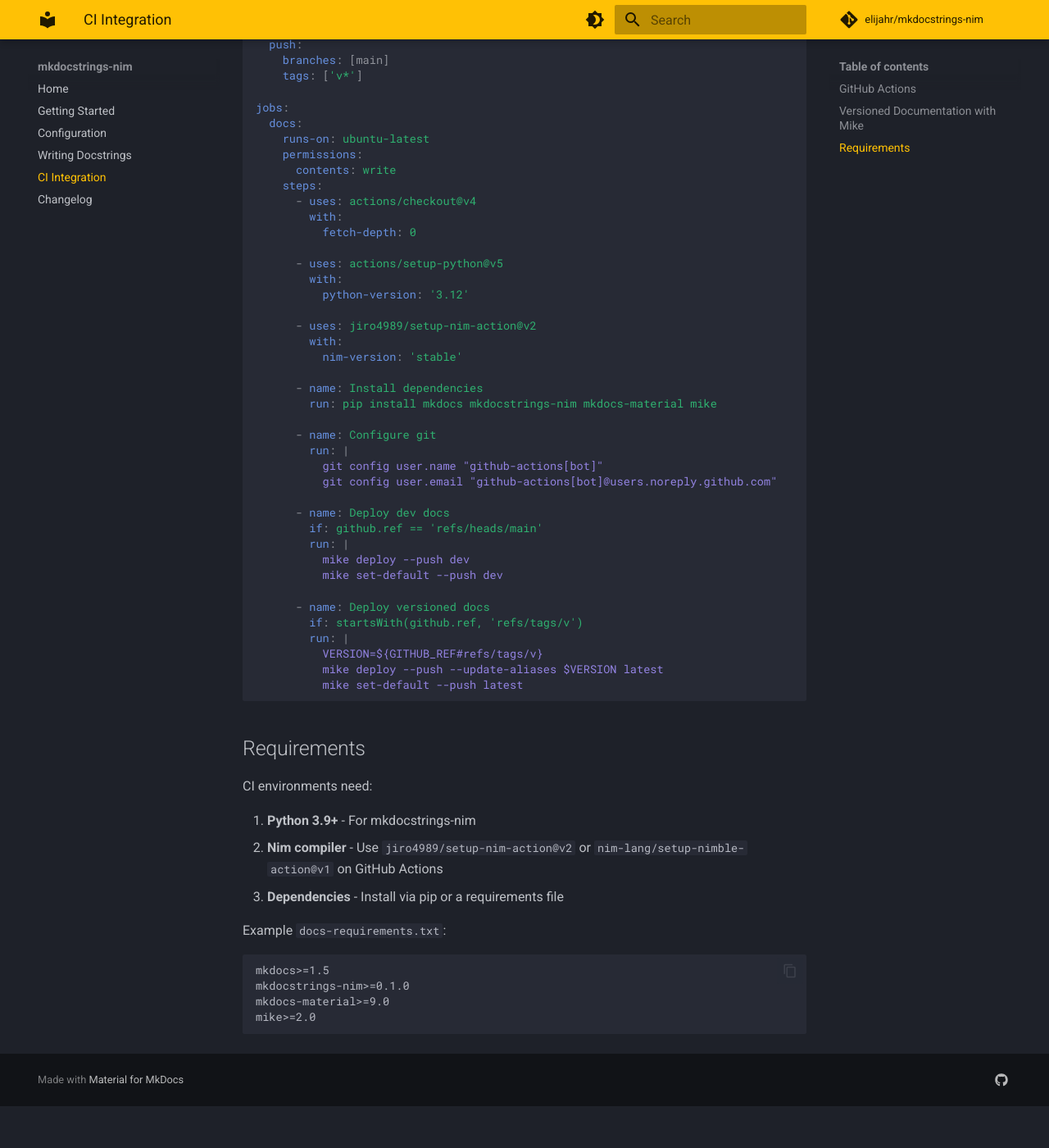
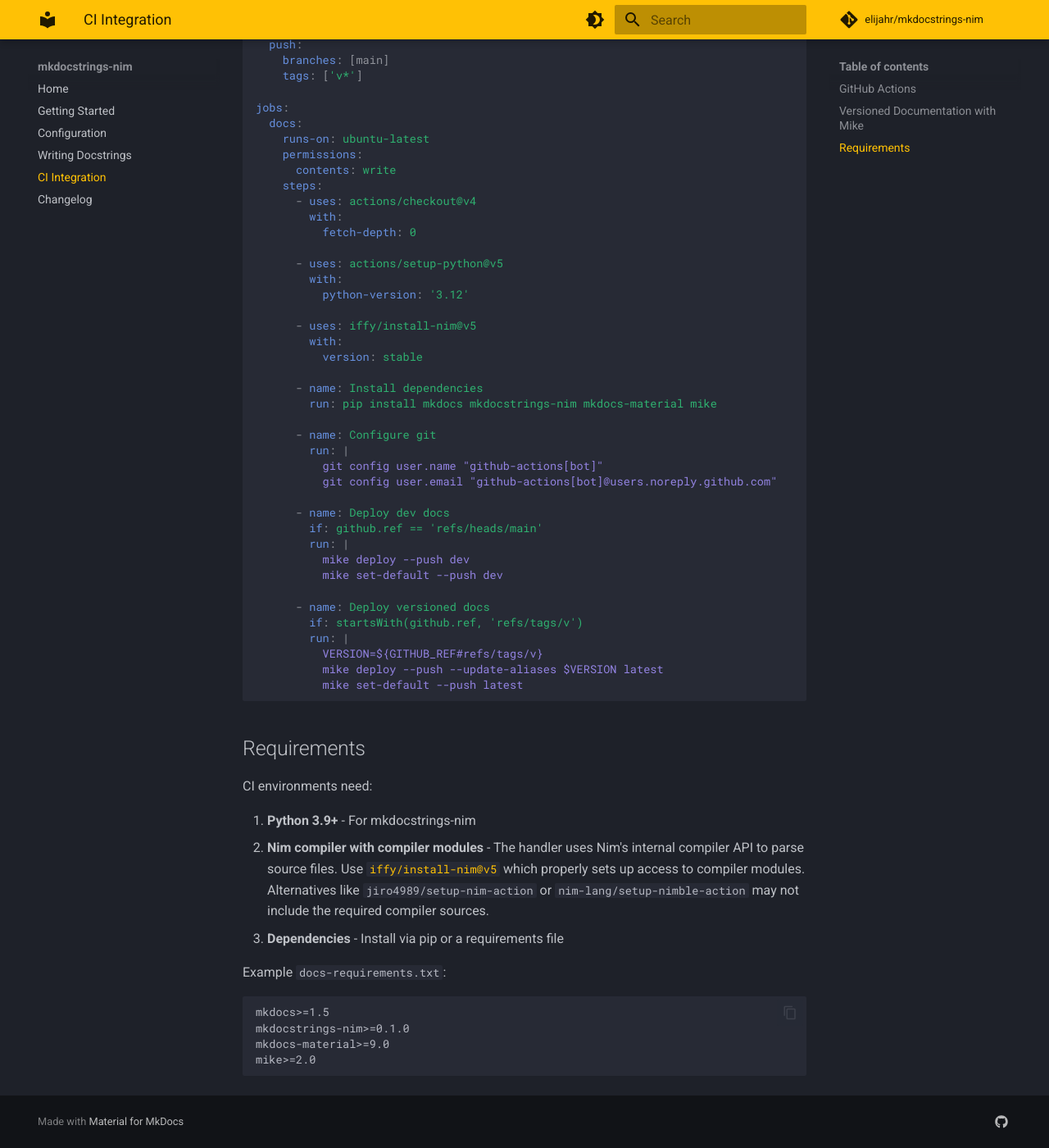
Before and after one commit to elijahr/mkdocstrings-nim, an MkDocs documentation site: the page built from docs/ci.md, in a window 1280 px wide and 1400 px high, scrolled down 1076 px. Shown: the whole window at 82% size. Built offline with MkDocs 1.6.1 and Material for MkDocs 9.7.7, drawn with Linux system fonts in a browser that asks for light colours; comment, search, counter and statistics services are not loaded; the version menu is left out; before the commit the page ends 2425 px from its top, so only the background shows below that; some of the changed text lies outside the part shown.

Commit message:
docs: recommend iffy/install-nim for CI workflows

```diff
--- a/docs/ci.md
+++ b/docs/ci.md
@@ -22,9 +22,9 @@
         with:
           python-version: '3.12'
 
-      - uses: jiro4989/setup-nim-action@v2
+      - uses: iffy/install-nim@v5
         with:
-          nim-version: 'stable'
+          version: stable
 
       - name: Install dependencies
         run: pip install mkdocs mkdocstrings-nim mkdocs-material
@@ -66,9 +66,9 @@
         with:
           python-version: '3.12'
 
-      - uses: jiro4989/setup-nim-action@v2
+      - uses: iffy/install-nim@v5
         with:
-          nim-version: 'stable'
+          version: stable
 
       - name: Install dependencies
         run: pip install mkdocs mkdocstrings-nim mkdocs-material mike
@@ -97,7 +97,7 @@
 CI environments need:
 
 1. **Python 3.9+** - For mkdocstrings-nim
-2. **Nim compiler** - Use `jiro4989/setup-nim-action@v2` or `nim-lang/setup-nimble-action@v1` on GitHub Actions
+2. **Nim compiler with compiler modules** - The handler uses Nim's internal compiler API to parse source files. Use [`iffy/install-nim@v5`](https://github.com/iffy/install-nim) which properly sets up access to compiler modules. Alternatives like `jiro4989/setup-nim-action` or `nim-lang/setup-nimble-action` may not include the required compiler sources.
 3. **Dependencies** - Install via pip or a requirements file
 
 Example `docs-requirements.txt`:
```
